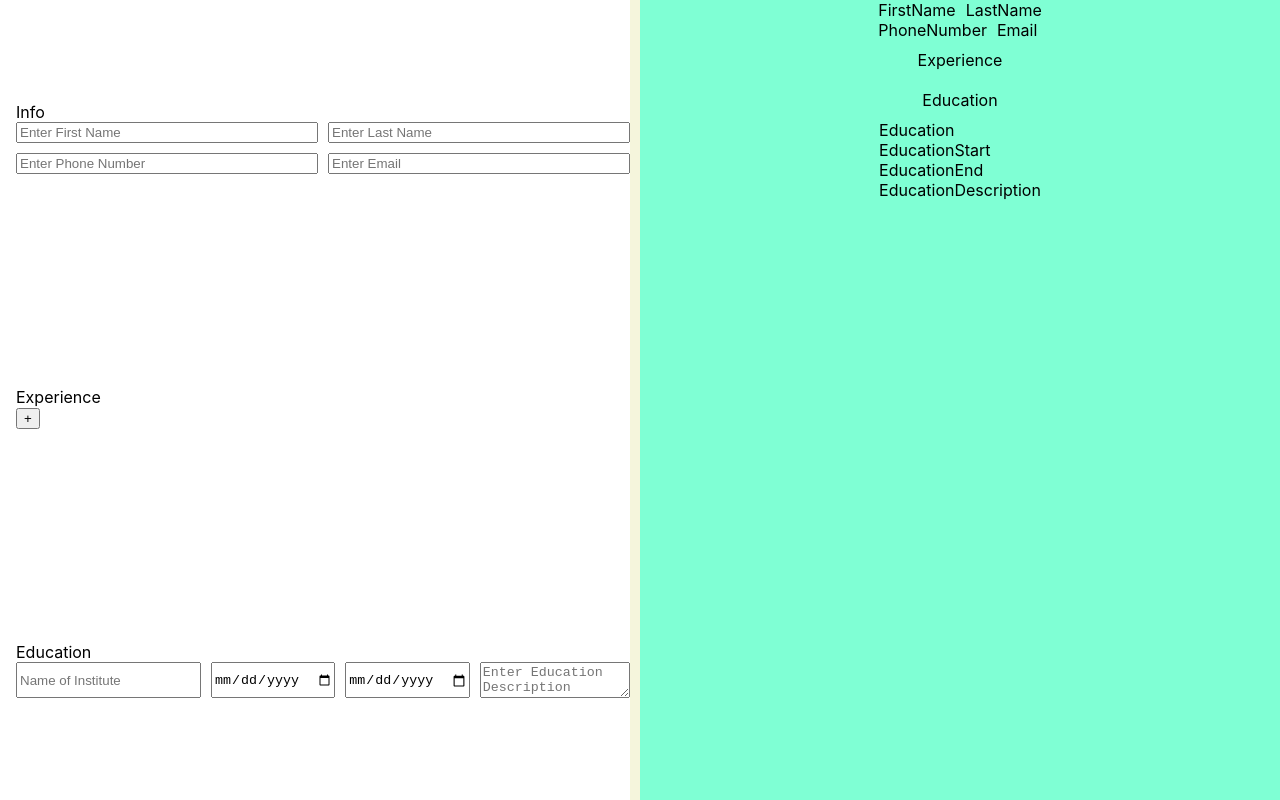
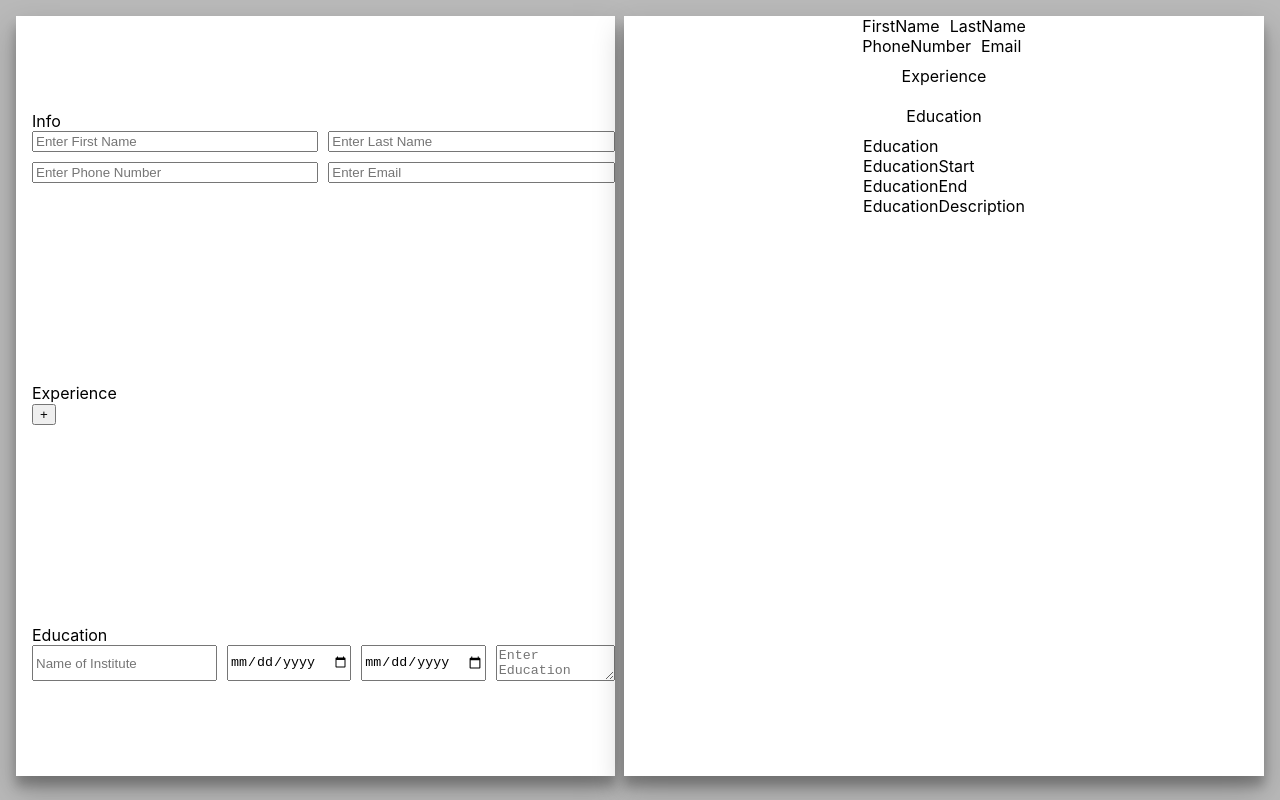
Before and after one commit to Arkrez/cv-generator, a React (Create React App) app: page / in a window 1280 px wide. Built offline with nearby package versions, Linux system fonts and the light colour scheme.

Commit message:
Adding Styling

```diff
--- a/src/App.css
+++ b/src/App.css
@@ -7,28 +7,41 @@
 .container{
     display: grid;
     grid-template-columns: 1fr 1fr;
-    background-color: beige;
+    background-color: rgb(185, 185, 185);
     height: 100vh;
     width: 100vw;
 }
 .inputs{
+    height: 95%;
+    width: 95%;
+    position: relative;
+    left: 1rem;
+    box-shadow: rgba(0, 0, 0, 0.25) 0px 14px 28px, rgba(0, 0, 0, 0.22) 0px 10px 10px;
     padding-left: 1rem;
+    top: 1rem;
     display: flex;
     flex-direction: column;
     justify-content: space-around;
     background-color: rgb(255, 255, 255);
 }
 .info{
+
     display: grid;
     grid-template-columns: 1fr 1fr;
 }
 .display{
+    height: 95%;
+    width: 95%;
+    position: relative;
+    box-shadow: rgba(0, 0, 0, 0.25) 0px 14px 28px, rgba(0, 0, 0, 0.22) 0px 10px 10px;
+    right: 1rem;
+    top: 1rem;
     min-width: 50vw;
     display: flex;
     flex-direction: column;
     align-items: center;
     gap: 10px;
-    background-color: aquamarine;
+    background-color: rgb(255, 255, 255);
 }
 .nameD{
     display: flex;
@@ -42,8 +55,13 @@
     display: flex;
     gap: 10px;
 }
-.education,
+
 .experience{
+    display: flex;
+    flex-direction: column;
+}
+.experienceD,
+.education{
     display: grid;
     grid-template-columns:  2fr 1fr 1fr 4fr;
 }
--- a/src/components/Experience.js
+++ b/src/components/Experience.js
@@ -8,10 +8,10 @@ const ExperienceCard = (props) =>{
 
                 return(
 
-                    <div>
+                    <div className="experienceD">
                         <input type="text" onChange={(e)=>props.ChangeField(`header`, "start", "end",`desc`,  e)} placeholder="Enter Experience Header"/>
-                        <input type="date" onChange={(e)=>props.ChangeField(`start`,`header`, "end",`desc`,  e)}/>
-                        <input type="date" onChange={(e)=>props.ChangeField(`end`, `header`, "start" ,  `desc`, e)}/>
+                        <input type="text" onChange={(e)=>props.ChangeField(`start`,`header`, "end",`desc`,  e)} placeholder="Start Date"/>
+                        <input type="text" onChange={(e)=>props.ChangeField(`end`, `header`, "start" ,  `desc`, e)} placeholder="End Date"/>
                         <textarea onChange={(e)=>props.ChangeField(`desc`, `header`, "start", "end", e)} placeholder="Enter Experience"/>
                     </div>
 
--- a/src/components/TextDisplay.js
+++ b/src/components/TextDisplay.js
@@ -14,6 +14,7 @@ const ExperienceDisplay = (props) =>{
         <div className="experienceD">
             {props.arr.map((experience) => {
                 i++;
+                console.log(experience)
                 return(
                     <div>
                         <div>{experience.header}</div>
```
